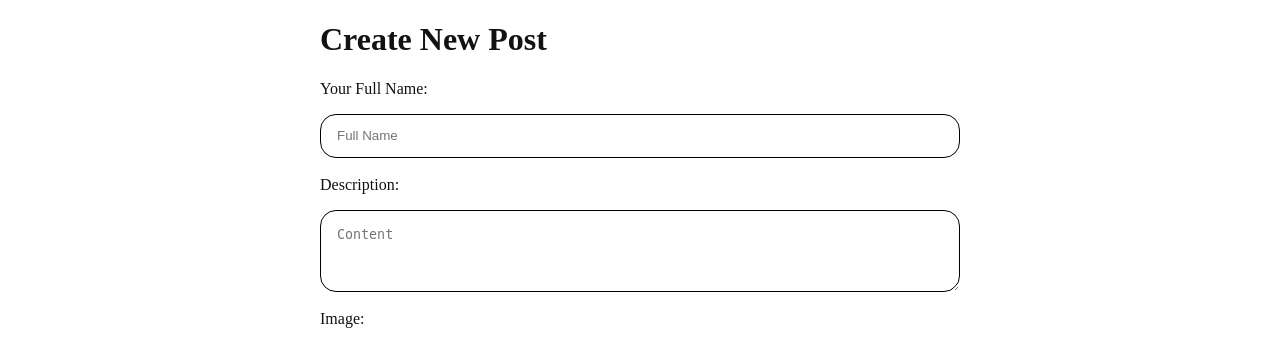
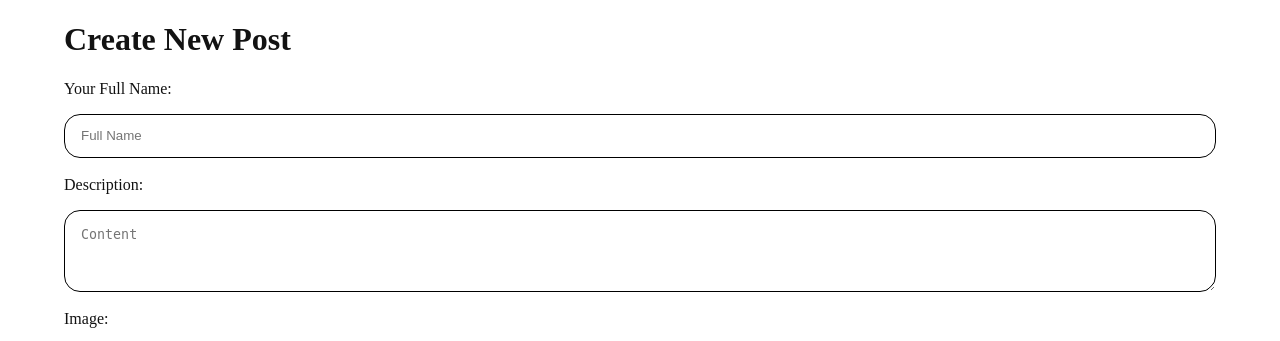
Before and after one commit to Suriya-Haidari/Blog, a Node server app: page /newItem in a window 1280 px wide. Shown: the top 341 px of the page. Run offline with Node 20, Linux system fonts and the light colour scheme.

Commit message:
Update formsStyle.css

```diff
--- a/public/styles/formsStyle.css
+++ b/public/styles/formsStyle.css
@@ -1,5 +1,5 @@
 .wrapper-form-container {
-  width: 50%;
+  width: 90%;
   margin-left: auto;
   margin-right: auto;
 }
@@ -19,7 +19,6 @@
 textarea {
   border-radius: 1rem;
   border: 1px solid;
-  /* width: 70%; */
 }
 
 .add-new-item textarea {
@@ -28,18 +27,20 @@ textarea {
 .add-new-item label {
   margin-bottom: 1rem;
 }
+
 #image-preview2,
 #image-preview {
   margin-left: auto;
   margin-right: auto;
   border-radius: 1rem;
   margin-bottom: 2rem;
-  width: 100%;
+  width: 70%;
 }
 
 .add-new-item button {
   width: 8rem;
   height: 3rem;
+  margin: 0.5rem;
   border-radius: 2rem;
   background: conic-gradient(
     from 45deg,
```
